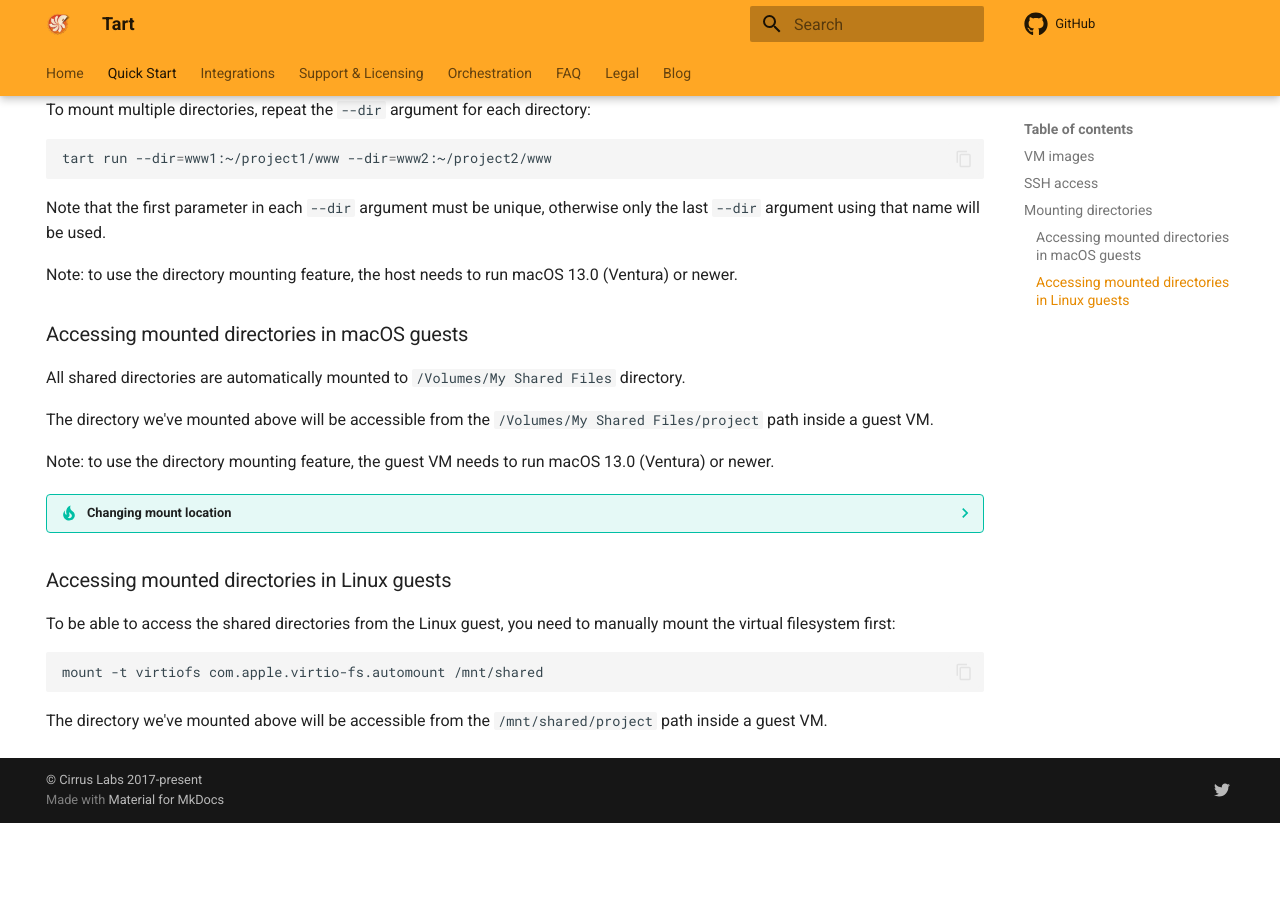
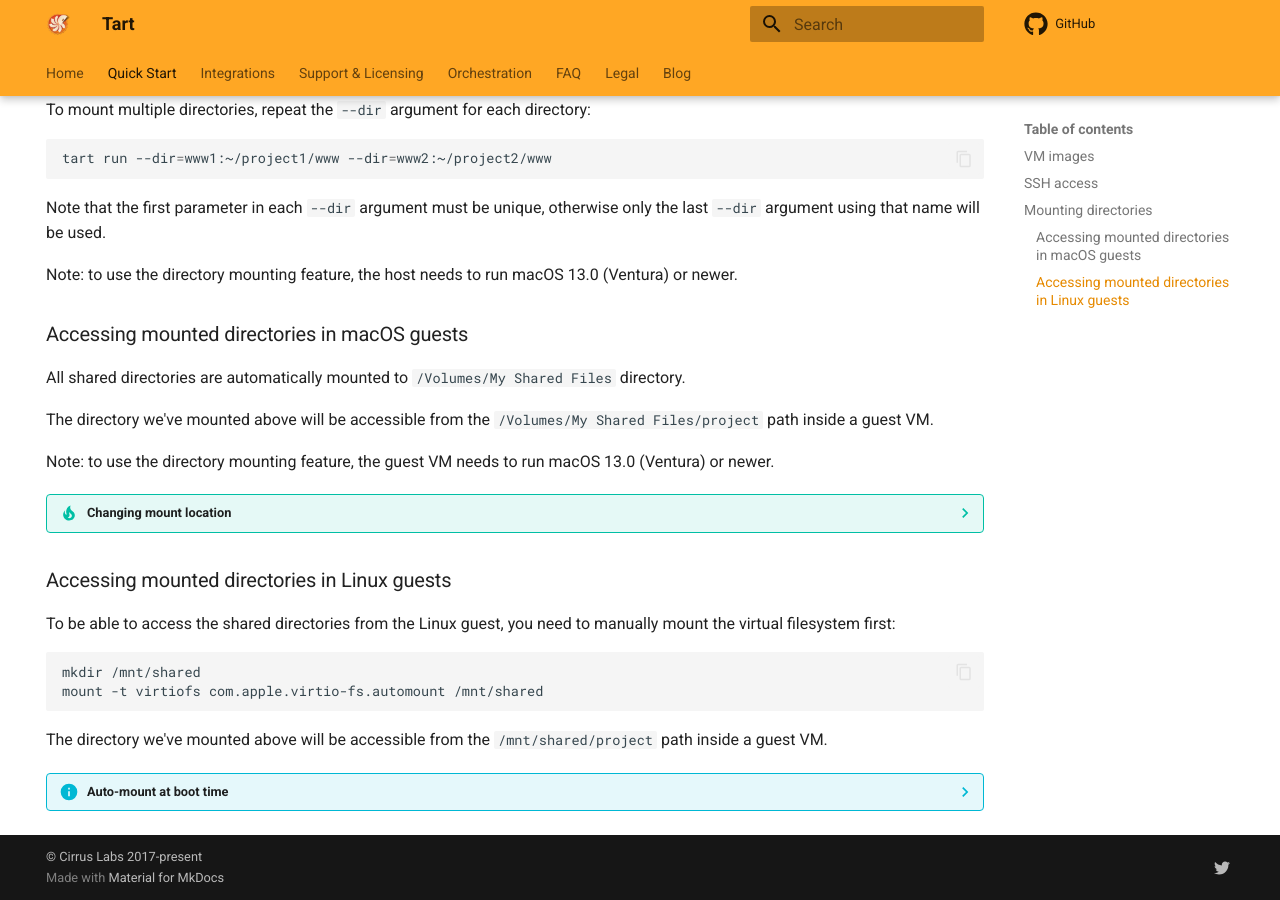
Before and after one commit to cirruslabs/tart, an MkDocs documentation site: the page built from docs/quick-start.md, in a window 1280 px wide and 900 px high, scrolled down 2811 px. Built offline with MkDocs 1.6.1 and Material for MkDocs 9.7.7, drawn with Linux system fonts in a browser that asks for light colours; plug-ins that fetch from the network failed and are left out; comment, search, counter and statistics services are not loaded; before the commit the page ends 3634 px from its top, so only the background shows below that.

Commit message:
Document how to mount the shared directory on Linux at boot time (#793)
* Document how to mount the shared directory on Linux at boot time

* Use admonition

Co-authored-by: Fedor Korotkov <fedor.korotkov@gmail.com>

---------

Co-authored-by: Fedor Korotkov <fedor.korotkov@gmail.com>

````diff
--- a/docs/quick-start.md
+++ b/docs/quick-start.md
@@ -143,7 +143,15 @@
 To be able to access the shared directories from the Linux guest, you need to manually mount the virtual filesystem first:
 
 ```bash
+mkdir /mnt/shared
 mount -t virtiofs com.apple.virtio-fs.automount /mnt/shared
 ```
 
 The directory we've mounted above will be accessible from the `/mnt/shared/project` path inside a guest VM.
+
+??? info "Auto-mount at boot time"
+    To automatically mount this directory at boot time, add the following line to the `/etc/fstab` file:
+
+    ```shell
+    com.apple.virtio-fs.automount /mnt/shared virtiofs rw,relatime 0 0
+    ```
````
